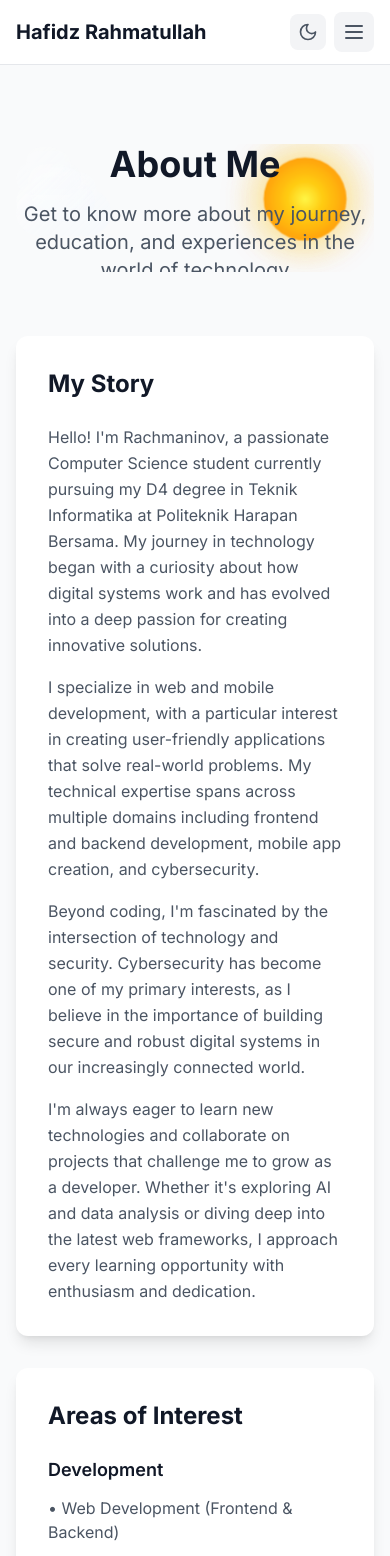
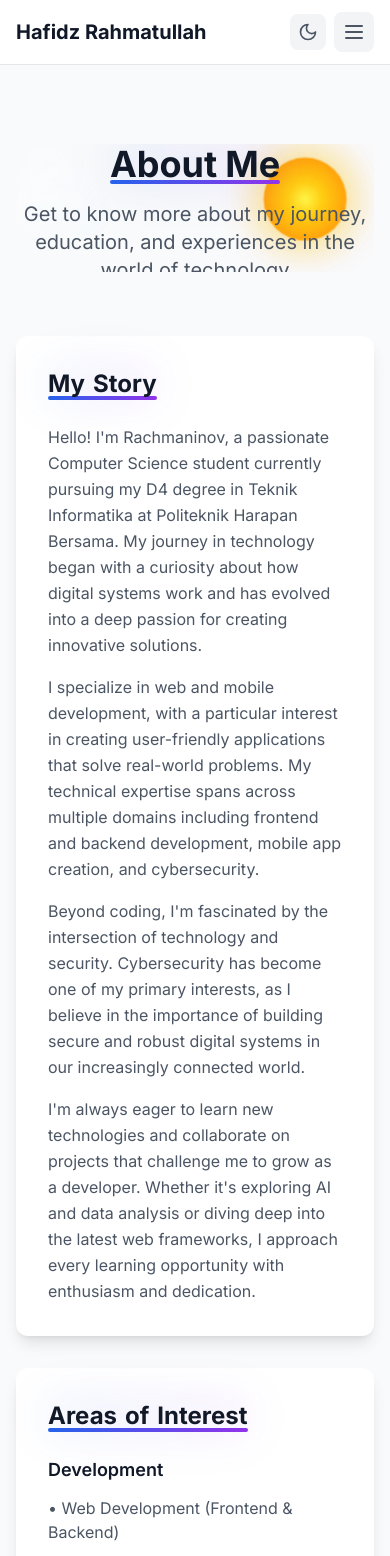
Before and after one commit to Mazkiibo02/hafidzrahmatullah, a React (Vite) app: page /about in a window 390 px wide. Shown: the top 1556 px of the page. Built offline with nearby package versions, Linux system fonts and the light colour scheme.

Commit message:
Apply True Focus animation to section titles
Integrate the True Focus animation from ReactBits to all major section titles across the website, ensuring hover activation, per-word focus, animated blue target effect, and responsiveness.

```diff
--- a/src/components/animations/TrueFocus.tsx
+++ b/src/components/animations/TrueFocus.tsx
@@ -5,10 +5,11 @@ import { motion } from 'framer-motion';
 interface TrueFocusProps {
   text: string;
   className?: string;
+  enableHover?: boolean;
 }
 
-const TrueFocus: React.FC<TrueFocusProps> = ({ text, className = "" }) => {
-  const letters = text.split('');
+const TrueFocus: React.FC<TrueFocusProps> = ({ text, className = "", enableHover = false }) => {
+  const words = text.split(' ');
 
   const container = {
     hidden: { opacity: 0 },
@@ -42,7 +43,7 @@ const TrueFocus: React.FC<TrueFocusProps> = ({ text, className = "" }) => {
 
   return (
     <motion.div
-      className={`relative inline-block ${className}`}
+      className={`relative inline-block group ${className}`}
       variants={container}
       initial="hidden"
       animate="visible"
@@ -61,27 +62,88 @@ const TrueFocus: React.FC<TrueFocusProps> = ({ text, className = "" }) => {
         }}
       />
 
-      {/* Text with individual letter animations */}
+      {/* Text with individual word animations */}
       <div className="relative z-10 perspective-1000">
-        {letters.map((letter, index) => (
+        {words.map((word, index) => (
+          <React.Fragment key={index}>
             <motion.span
-            key={index}
               variants={child}
-            className="inline-block transform-gpu"
-            whileHover={{
-              scale: 1.2,
-              color: "#3b82f6",
-              textShadow: "0 0 20px rgba(59, 130, 246, 0.8)",
-              transition: { duration: 0.2 }
-            }}
+              className={`inline-block transform-gpu transition-all duration-300 ${
+                enableHover
+                  ? 'hover:scale-110 hover:text-blue-500 dark:hover:text-blue-400 group-hover:blur-sm hover:!blur-none hover:drop-shadow-[0_0_8px_rgba(59,130,246,0.8)]'
+                  : ''
+              }`}
               style={{
                 transformOrigin: "center bottom",
               }}
+              whileHover={enableHover ? {
+                scale: 1.1,
+                textShadow: "0 0 20px rgba(59, 130, 246, 0.8)",
+                transition: { duration: 0.2 }
+              } : {}}
             >
-            {letter === ' ' ? '\u00A0' : letter}
+              {word}
             </motion.span>
+            {index < words.length - 1 && <span className="inline-block w-2"></span>}
+          </React.Fragment>
         ))}
       </div>
+
+      {/* Animated target/aim effect - only visible on hover when enableHover is true */}
+      {enableHover && (
+        <motion.div
+          className="absolute inset-0 pointer-events-none opacity-0 group-hover:opacity-100 transition-opacity duration-300"
+          initial={{ opacity: 0 }}
+        >
+          {/* Crosshair lines */}
+          <motion.div
+            className="absolute top-1/2 left-0 w-full h-0.5 bg-blue-500 transform -translate-y-1/2"
+            initial={{ scaleX: 0 }}
+            whileInView={{ scaleX: 1 }}
+            transition={{ duration: 0.3, delay: 0.1 }}
+          />
+          <motion.div
+            className="absolute left-1/2 top-0 w-0.5 h-full bg-blue-500 transform -translate-x-1/2"
+            initial={{ scaleY: 0 }}
+            whileInView={{ scaleY: 1 }}
+            transition={{ duration: 0.3, delay: 0.2 }}
+          />
+
+          {/* Corner brackets */}
+          <motion.div
+            className="absolute top-0 left-0 w-6 h-6 border-t-2 border-l-2 border-blue-500"
+            initial={{ opacity: 0, scale: 0.8 }}
+            whileInView={{ opacity: 1, scale: 1 }}
+            transition={{ duration: 0.2, delay: 0.3 }}
+          />
+          <motion.div
+            className="absolute top-0 right-0 w-6 h-6 border-t-2 border-r-2 border-blue-500"
+            initial={{ opacity: 0, scale: 0.8 }}
+            whileInView={{ opacity: 1, scale: 1 }}
+            transition={{ duration: 0.2, delay: 0.4 }}
+          />
+          <motion.div
+            className="absolute bottom-0 left-0 w-6 h-6 border-b-2 border-l-2 border-blue-500"
+            initial={{ opacity: 0, scale: 0.8 }}
+            whileInView={{ opacity: 1, scale: 1 }}
+            transition={{ duration: 0.2, delay: 0.5 }}
+          />
+          <motion.div
+            className="absolute bottom-0 right-0 w-6 h-6 border-b-2 border-r-2 border-blue-500"
+            initial={{ opacity: 0, scale: 0.8 }}
+            whileInView={{ opacity: 1, scale: 1 }}
+            transition={{ duration: 0.2, delay: 0.6 }}
+          />
+
+          {/* Center dot */}
+          <motion.div
+            className="absolute top-1/2 left-1/2 w-2 h-2 bg-blue-500 rounded-full transform -translate-x-1/2 -translate-y-1/2"
+            initial={{ scale: 0 }}
+            whileInView={{ scale: 1 }}
+            transition={{ duration: 0.2, delay: 0.7 }}
+          />
+        </motion.div>
+      )}
 
       {/* Underline animation */}
       <motion.div
--- a/src/pages/About.tsx
+++ b/src/pages/About.tsx
@@ -1,6 +1,7 @@
 import React from 'react';
 import { GraduationCap, Users, Award, Calendar } from 'lucide-react';
 import DecorativeAnimations from '../components/DecorativeAnimations';
+import TrueFocus from '../components/animations/TrueFocus';
 
 const About = () => {
   return (
@@ -10,9 +11,11 @@ const About = () => {
         <div className="text-center mb-16 relative h-32 overflow-hidden">
           <DecorativeAnimations />
           <div className="relative z-10">
-            <h1 className="text-4xl lg:text-5xl font-bold text-gray-900 dark:text-white mb-4">
-              About Me
-            </h1>
+            <TrueFocus
+              text="About Me"
+              className="text-4xl lg:text-5xl font-bold text-gray-900 dark:text-white mb-4"
+              enableHover={true}
+            />
             <p className="text-xl text-gray-600 dark:text-gray-300 max-w-3xl mx-auto">
               Get to know more about my journey, education, and experiences in the world of technology
             </p>
@@ -23,9 +26,11 @@ const About = () => {
           {/* Main Biography */}
           <div className="lg:col-span-2 space-y-8">
             <div className="bg-white dark:bg-gray-800 rounded-xl p-8 shadow-lg">
-              <h2 className="text-2xl font-bold text-gray-900 dark:text-white mb-6">
-                My Story
-              </h2>
+              <TrueFocus
+                text="My Story"
+                className="text-2xl font-bold text-gray-900 dark:text-white mb-6"
+                enableHover={true}
+              />
               <div className="space-y-4 text-gray-600 dark:text-gray-300 leading-relaxed">
                 <p>
                   Hello! I'm Rachmaninov, a passionate Computer Science student currently pursuing
@@ -56,9 +61,11 @@ const About = () => {
 
             {/* Interests */}
             <div className="bg-white dark:bg-gray-800 rounded-xl p-8 shadow-lg">
-              <h2 className="text-2xl font-bold text-gray-900 dark:text-white mb-6">
-                Areas of Interest
-              </h2>
+              <TrueFocus
+                text="Areas of Interest"
+                className="text-2xl font-bold text-gray-900 dark:text-white mb-6"
+                enableHover={true}
+              />
               <div className="grid grid-cols-1 md:grid-cols-2 gap-6">
                 <div className="space-y-3">
                   <h3 className="text-lg font-semibold text-gray-900 dark:text-white">
--- a/src/pages/Home.tsx
+++ b/src/pages/Home.tsx
@@ -1,4 +1,3 @@
-
 import React from 'react';
 import { Link } from 'react-router-dom';
 import { ArrowRight, Download, Code, Smartphone, Shield } from 'lucide-react';
@@ -26,6 +25,7 @@ const Home = () => {
                 <TrueFocus
                   text="Hafidz Rahmatullah"
                   className="text-5xl lg:text-7xl font-bold text-gray-900 dark:text-white"
+                  enableHover={true}
                 />
                 <p className="text-xl lg:text-2xl text-gray-600 dark:text-gray-300 leading-relaxed">
                   Mahasiswa Teknik Informatika yang tertarik pada Web, Mobile, dan Cybersecurity
@@ -106,9 +106,11 @@ const Home = () => {
       <section className="py-16 px-4 sm:px-6 lg:px-8 bg-white/50 dark:bg-gray-800/50 relative z-10">
         <div className="max-w-7xl mx-auto">
           <div className="text-center mb-12">
-            <h2 className="text-3xl lg:text-4xl font-bold text-gray-900 dark:text-white mb-4">
-              Area of Interest
-            </h2>
+            <TrueFocus
+              text="Area of Interest"
+              className="text-3xl lg:text-4xl font-bold text-gray-900 dark:text-white mb-4"
+              enableHover={true}
+            />
             <p className="text-lg text-gray-600 dark:text-gray-300">
               Exploring the frontiers of technology
             </p>
--- a/src/pages/Projects.tsx
+++ b/src/pages/Projects.tsx
@@ -1,6 +1,7 @@
 import React from 'react';
 import { ExternalLink, Github, Code, Smartphone, Globe, Shield } from 'lucide-react';
 import DecorativeAnimations from '../components/DecorativeAnimations';
+import TrueFocus from '../components/animations/TrueFocus';
 
 const Projects = () => {
   const projects = [
@@ -92,9 +93,11 @@ const Projects = () => {
         <div className="text-center mb-16 relative h-32 overflow-hidden">
           <DecorativeAnimations />
           <div className="relative z-10">
-            <h1 className="text-4xl lg:text-5xl font-bold text-gray-900 dark:text-white mb-4">
-              My Projects
-            </h1>
+            <TrueFocus
+              text="My Projects"
+              className="text-4xl lg:text-5xl font-bold text-gray-900 dark:text-white mb-4"
+              enableHover={true}
+            />
             <p className="text-xl text-gray-600 dark:text-gray-300 max-w-3xl mx-auto">
               A showcase of my technical projects spanning web development, mobile apps, cybersecurity, and more
             </p>
--- a/src/pages/Skills.tsx
+++ b/src/pages/Skills.tsx
@@ -1,6 +1,7 @@
 import React from 'react';
 import { Code, Database, Smartphone, Shield, Globe, Cpu } from 'lucide-react';
 import DecorativeAnimations from '../components/DecorativeAnimations';
+import TrueFocus from '../components/animations/TrueFocus';
 
 const Skills = () => {
   const skillCategories = [
@@ -124,9 +125,11 @@ const Skills = () => {
         <div className="text-center mb-16 relative h-32 overflow-hidden">
           <DecorativeAnimations />
           <div className="relative z-10">
-            <h1 className="text-4xl lg:text-5xl font-bold text-gray-900 dark:text-white mb-4">
-              Technical Skills
-            </h1>
+            <TrueFocus
+              text="Technical Skills"
+              className="text-4xl lg:text-5xl font-bold text-gray-900 dark:text-white mb-4"
+              enableHover={true}
+            />
             <p className="text-xl text-gray-600 dark:text-gray-300 max-w-3xl mx-auto">
               A comprehensive overview of my technical expertise across various domains
             </p>
@@ -135,9 +138,11 @@ const Skills = () => {
 
         {/* Programming Languages */}
         <div className="mb-16">
-          <h2 className="text-2xl font-bold text-gray-900 dark:text-white mb-8 text-center">
-            Programming Languages
-          </h2>
+          <TrueFocus
+            text="Programming Languages"
+            className="text-2xl font-bold text-gray-900 dark:text-white mb-8 text-center"
+            enableHover={true}
+          />
           <div className="grid grid-cols-1 md:grid-cols-2 lg:grid-cols-3 gap-6">
             {languages.map((language) => (
               <div key={language.name} className="bg-white dark:bg-gray-800 rounded-xl p-6 shadow-lg">
@@ -205,7 +210,11 @@ const Skills = () => {
 
         {/* Additional Skills */}
         <div className="mt-16 bg-gradient-to-br from-blue-600 to-purple-600 rounded-xl p-8 text-white">
-          <h2 className="text-2xl font-bold mb-6 text-center">Additional Competencies</h2>
+          <TrueFocus
+            text="Additional Competencies"
+            className="text-2xl font-bold mb-6 text-center text-white"
+            enableHover={true}
+          />
           <div className="grid grid-cols-2 md:grid-cols-4 gap-6 text-center">
             <div>
               <div className="text-3xl font-bold">15+</div>
```
Also changed, not shown: src/pages/Contact.tsx (+21 -12 lines). Lines whose indentation alone changed are shown as unchanged.
